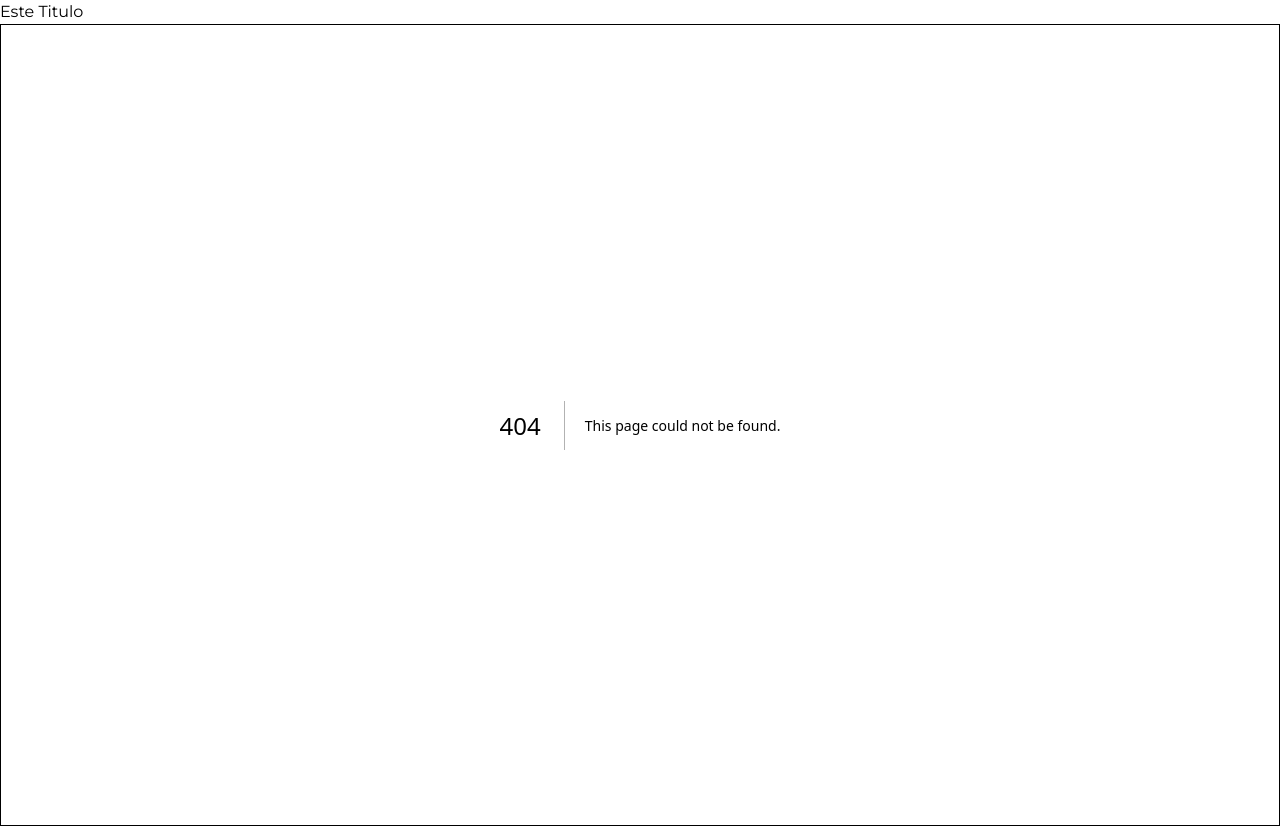
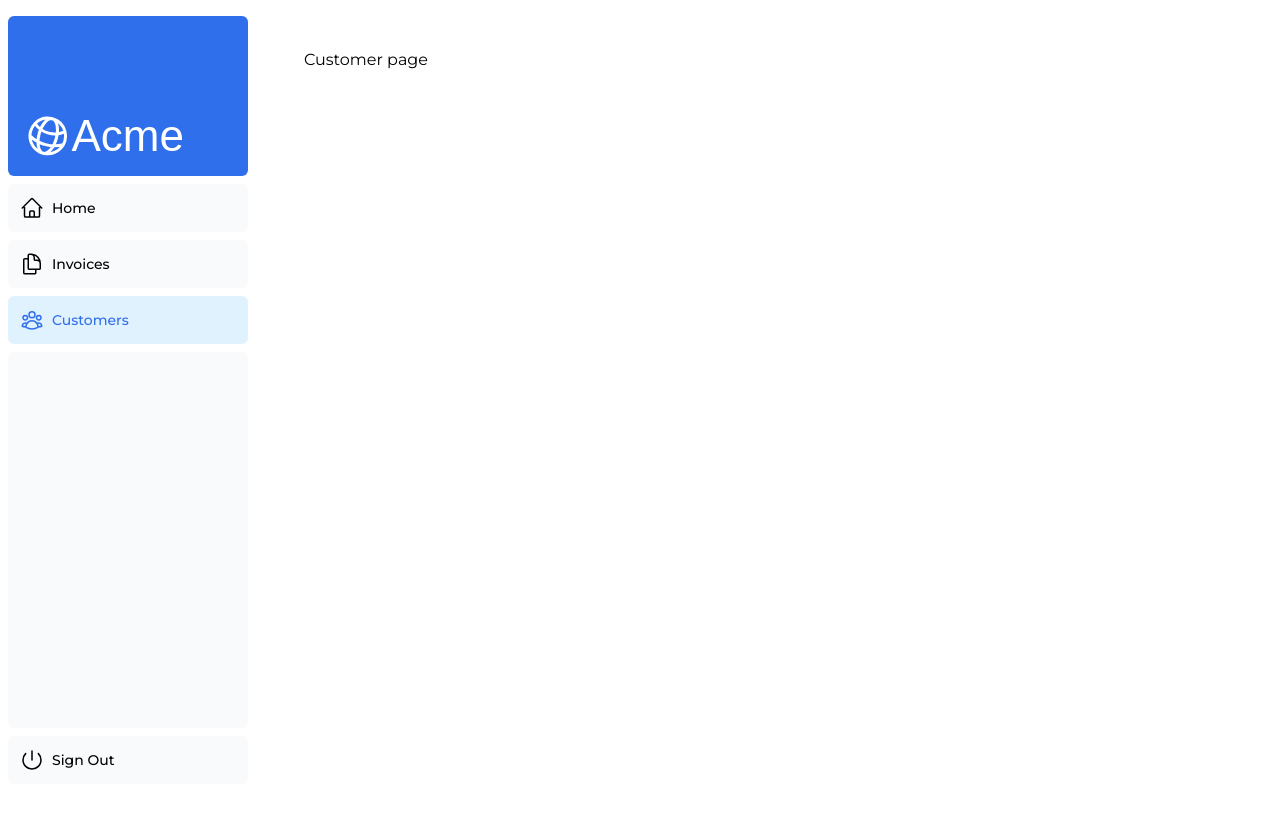
Before and after one commit to DervilXD/nextjs-dashboard, a Next.js app: page /dashboard/customers in a window 1280 px wide. Before the commit this address had no page. After the commit the page ends 800 px from the top, so only its background shows below. Built offline with nearby package versions, Linux system fonts and the light colour scheme; a web font is replaced by a local one.

Commit message:
add routing pages, layout and link navigation

```diff
--- /dev/null
+++ b/app/dashboard/customers/page.tsx
@@ -0,0 +1,3 @@
+export default function CustomersPage() {
+    return <p>Customer page</p>
+}
--- /dev/null
+++ b/app/dashboard/invoices/page.tsx
@@ -0,0 +1,3 @@
+export default function InvoicesPage() {
+    return <p>Invoices page</p>
+}
--- /dev/null
+++ b/app/dashboard/layout.tsx
@@ -0,0 +1,13 @@
+import SideNav from "../ui/dashboard/sidenav";
+
+export default function Layout (
+    { children }: { children: React.ReactNode}) {
+    return (
+        <div className="flex h-screen flex-col md:flex-row md:overflow-hidden">
+            <div className="w-full flex-none md:w-64">
+                <SideNav />
+            </div>
+            <div className="flex-grow p-6 md:overflow-y-auto md:p-12">{children}</div>
+        </div>
+    )
+}
--- /dev/null
+++ b/app/dashboard/page.tsx
@@ -0,0 +1,3 @@
+export default function DashboardPage() {
+    return <p>Dashboard page</p>
+}
--- a/app/layout.tsx
+++ b/app/layout.tsx
@@ -9,11 +9,8 @@
   return (
     <html lang="en">
       <body className={`${montserrat.className} antialiased`}>
-        <h1>Este Titulo</h1>
-      <div style={{ border: '1px solid #000'}}>
-          {children}
-        </div>
-        </body>
+        {children}
+      </body>
     </html>
   );
 }
--- a/app/ui/dashboard/nav-links.tsx
+++ b/app/ui/dashboard/nav-links.tsx
@@ -1,8 +1,13 @@
+'use client';
+
 import {
   UserGroupIcon,
   HomeIcon,
   DocumentDuplicateIcon,
 } from '@heroicons/react/24/outline';
+import clsx from 'clsx';
+import Link from 'next/link';
+import { usePathname } from 'next/navigation';
 
 // Map of links to display in the side navigation.
 // Depending on the size of the application, this would be stored in a database.
@@ -17,19 +22,25 @@
 ];
 
 export default function NavLinks() {
+  const pathname = usePathname()
   return (
     <>
       {links.map((link) => {
         const LinkIcon = link.icon;
         return (
-          <a
+          <Link
             key={link.name}
             href={link.href}
-            className="flex h-[48px] grow items-center justify-center gap-2 rounded-md bg-gray-50 p-3 text-sm font-medium hover:bg-sky-100 hover:text-blue-600 md:flex-none md:justify-start md:p-2 md:px-3"
+            className={clsx(
+              "flex h-[48px] grow items-center justify-center gap-2 rounded-md bg-gray-50 p-3 text-sm font-medium hover:bg-sky-100 hover:text-blue-600 md:flex-none md:justify-start md:p-2 md:px-3",
+              {
+                'bg-sky-100 text-blue-600': pathname === link.href,
+              },
+              )}
           >
             <LinkIcon className="w-6" />
             <p className="hidden md:block">{link.name}</p>
-          </a>
+          </Link>
         );
       })}
     </>
```
